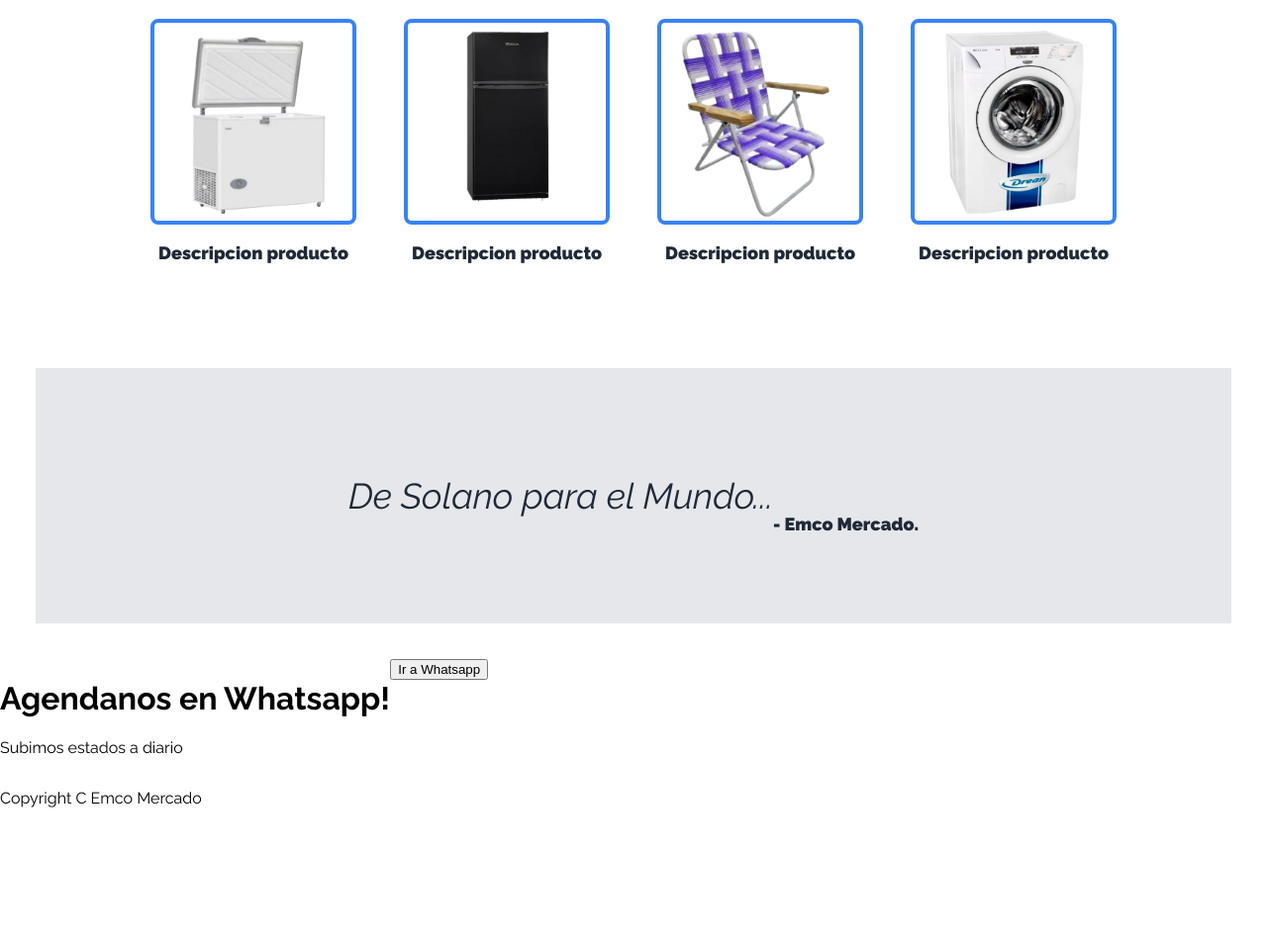
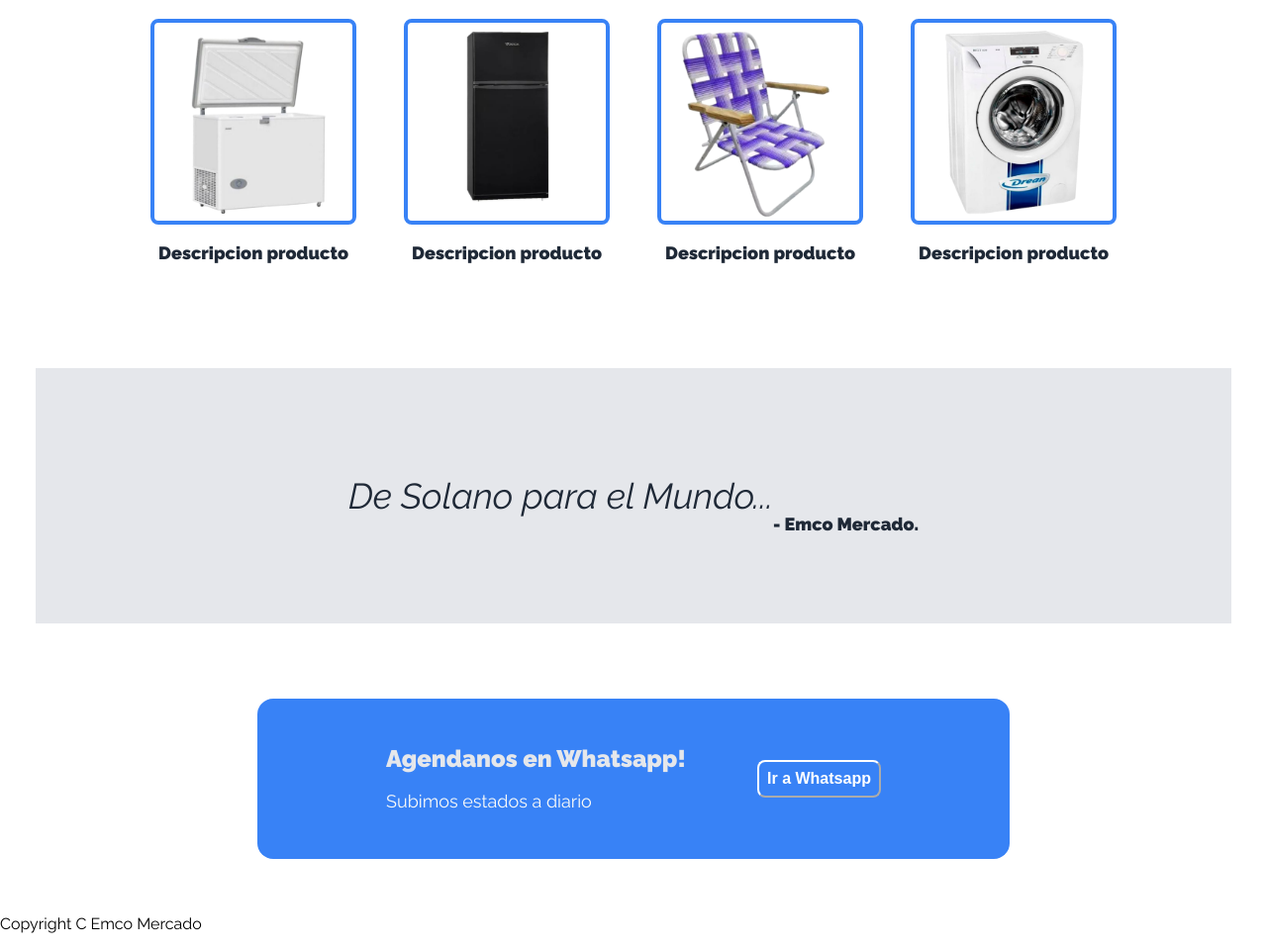
Before and after one commit to Niasua/first-landing-page, a plain HTML site: page index.html in a window 1280 px wide. Shown: the part 812-1771 px from the top of the page at 99% size. Before the commit the page ends 1644 px from the top, so only its background shows below. Drawn offline with Linux system fonts and the light colour scheme.

Commit message:
Content 4 completed

```diff
--- a/style.css
+++ b/style.css
@@ -147,6 +147,40 @@ a {
     align-items: center;
 }
 
+.content-4 {
+    display: flex;
+    justify-content: center;
+    align-items: center;
+}
+
 .call-to-action {
     display: flex;
+    background-color: #3882f6;
+    padding: 30px 130px;
+    margin: 40px;
+    border-radius: 16px;
+    justify-content: space-around;
+    align-items: center;
+    gap: 72px;
 }
+
+.cta-left h1 {
+    color: #e5e7eb;
+    font-size: 24px;
+    font-weight: 900;
+}
+
+.cta-left p {
+    color: #f9faf8;
+    font-size: 18px;
+}
+
+.cta-right button {
+    border-radius: 8px;
+    border-color: white;
+    background-color: #3882f6;
+    color: white;
+    font-size: 16px;
+    font-weight: bold;
+    padding: 8px;
+}
```
